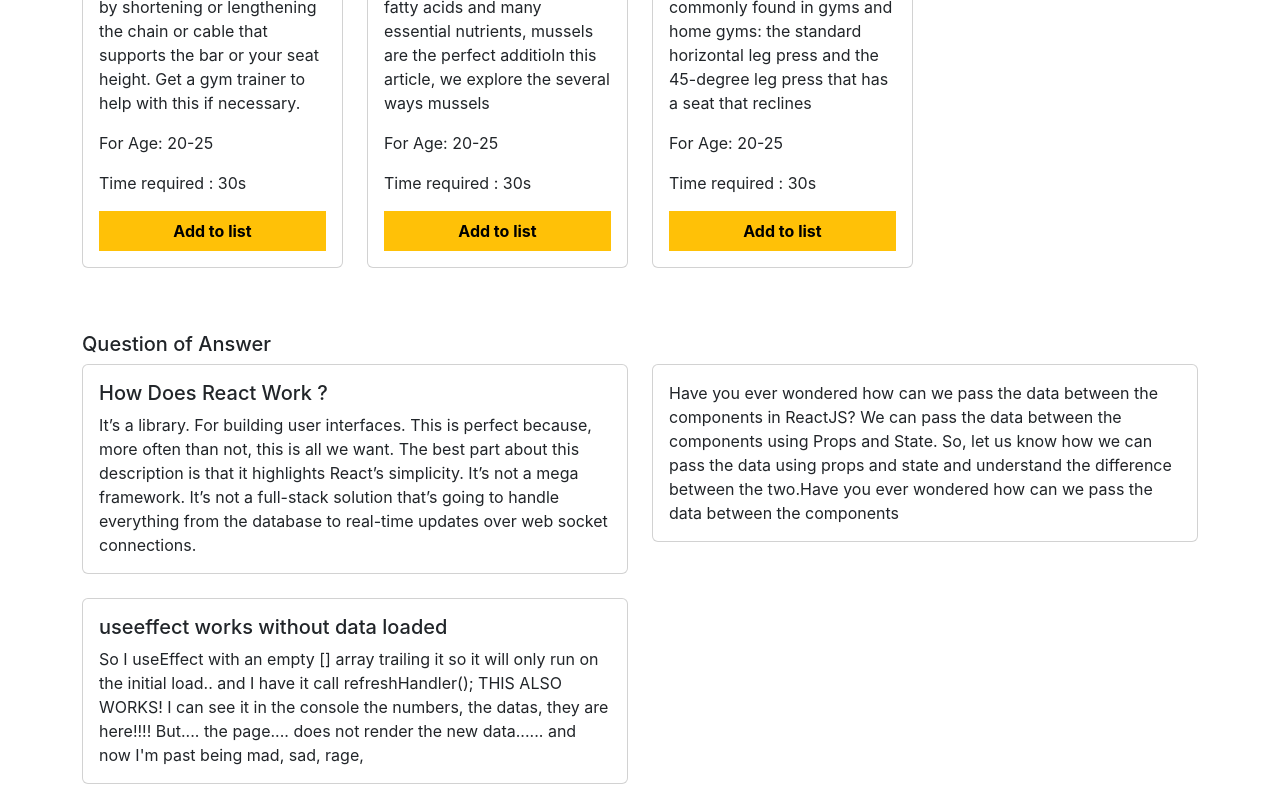
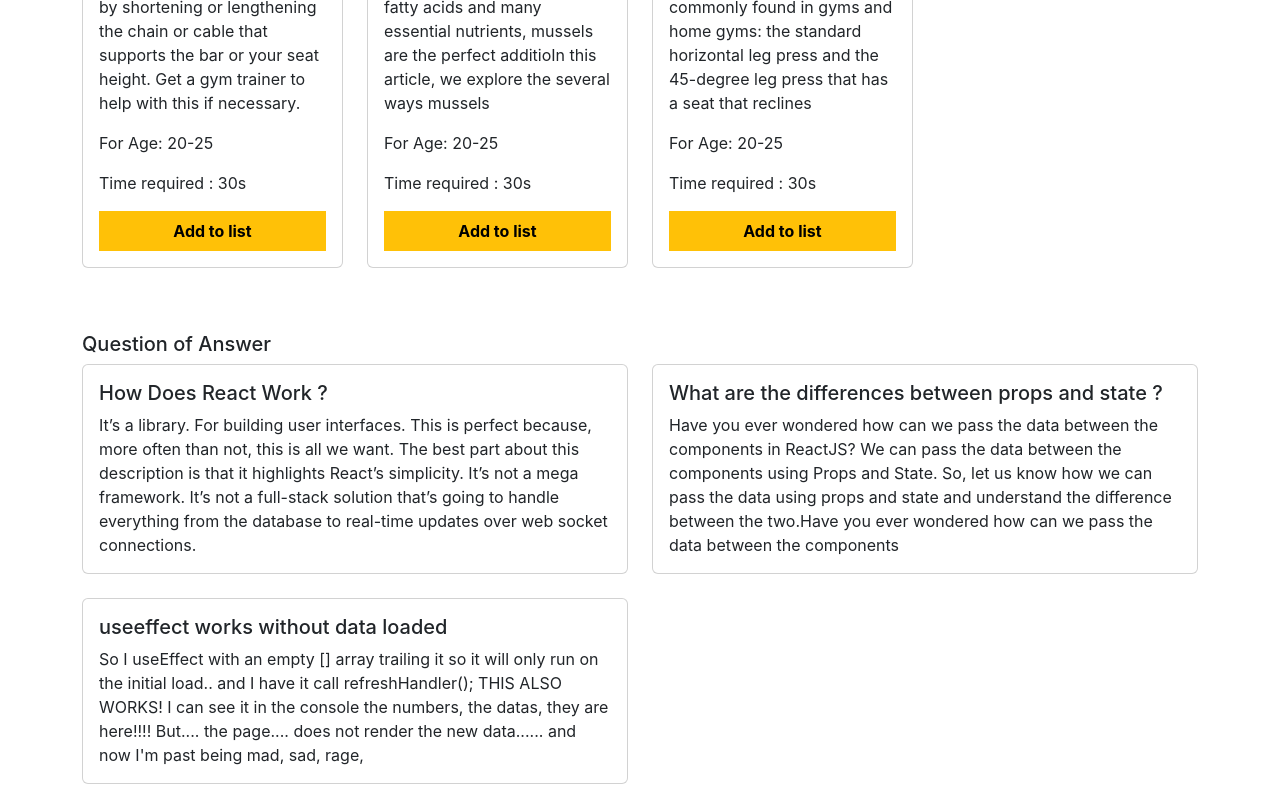
Before and after one commit to kowsarahammd80/golden-gym-react, a React (Create React App) app: page / in a window 1280 px wide. Shown: the part 1186-1986 px from the top of the page. Built offline with nearby package versions, Linux system fonts and the light colour scheme.

Commit message:
tost-set

```diff
--- a/src/Components/Question/Question.js
+++ b/src/Components/Question/Question.js
@@ -18,7 +18,7 @@ const Question = () => {
       <div class="card">
 
         <div class="card-body">
-        {/* <h5 class="card-title">What are the differences between props and state ?</h5> */}
+        <h5 class="card-title">What are the differences between props and state ?</h5>
         <p class="card-text">Have you ever wondered how can we pass the data between the components in ReactJS? We can pass the data between the components using Props and State. So, let us know how we can pass the data using props and state and understand the difference between the two.Have you ever wondered how can we pass the data between the components</p>
       </div>
       </div>
```
